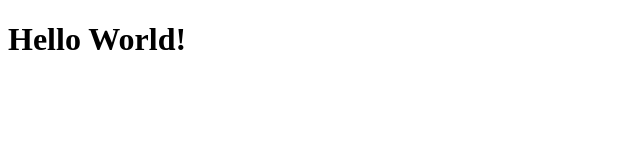
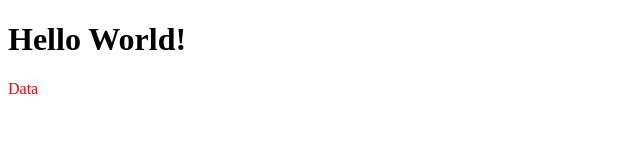
Before and after one commit to TarKhachonsak/tar-project, a plain HTML site: page index.html in a window 1280 px wide. Shown: the full height of the page, 0-640 px from the left. Drawn offline with Linux system fonts and the light colour scheme.

Commit message:
add Report Data

```diff
--- a/index.html
+++ b/index.html
@@ -4,8 +4,14 @@
     <meta charset="UTF-8">
     <meta name="viewport" content="width=device-width, initial-scale=1.0">
     <title>Document</title>
+    <style>
+        p{
+            color: red;
+        }
+    </style>
 </head>
 <body>
     <h1>Hello World!</h1>
+    <p>Data</p>
 </body>
 </html>
```
